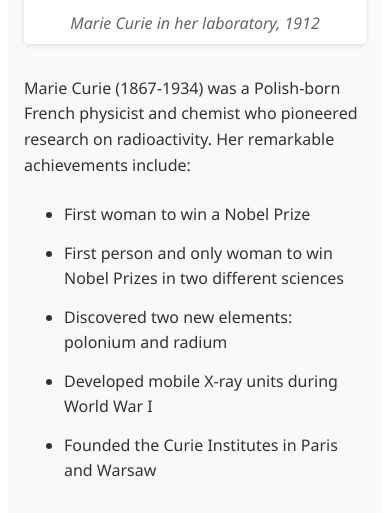
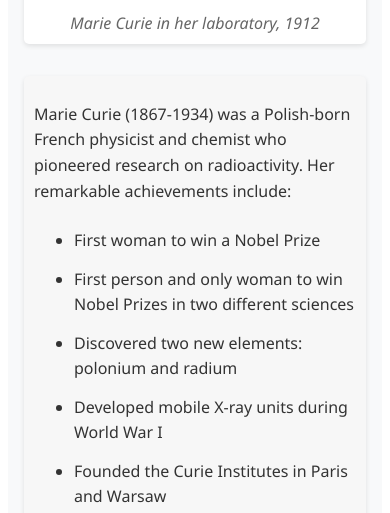
Before and after one commit to nurf21/Tribute-Page, a plain HTML site: page index.html in a window 390 px wide. Shown: the part 343-856 px from the top of the page. Drawn offline with Linux system fonts and the light colour scheme.

Commit message:
Added display and layout styles to main element and modified styles for #title and #tribute-info elements

```diff
--- a/styles.css
+++ b/styles.css
@@ -5,6 +5,9 @@ main {
   margin: 30px 8px;
   border-radius: 10px;
   box-sizing: border-box;
+  display: flex;
+  flex-direction: column;
+  align-items: center;
 }
 
 #title {
@@ -44,6 +47,10 @@ main {
   margin: 2rem auto;
   line-height: 1.6;
   color: #333;
+  padding: 20px;
+  background-color: #f7f7f7;
+  border-radius: 5px;
+  box-shadow: 0 2px 5px rgba(0,0,0,0.1);
 }
 
 #tribute-info ul {
@@ -82,4 +89,8 @@ main {
   #image {
     max-width: 90%;
   }
+
+  #tribute-info {
+    padding: 10px;
+  }
 }
```
